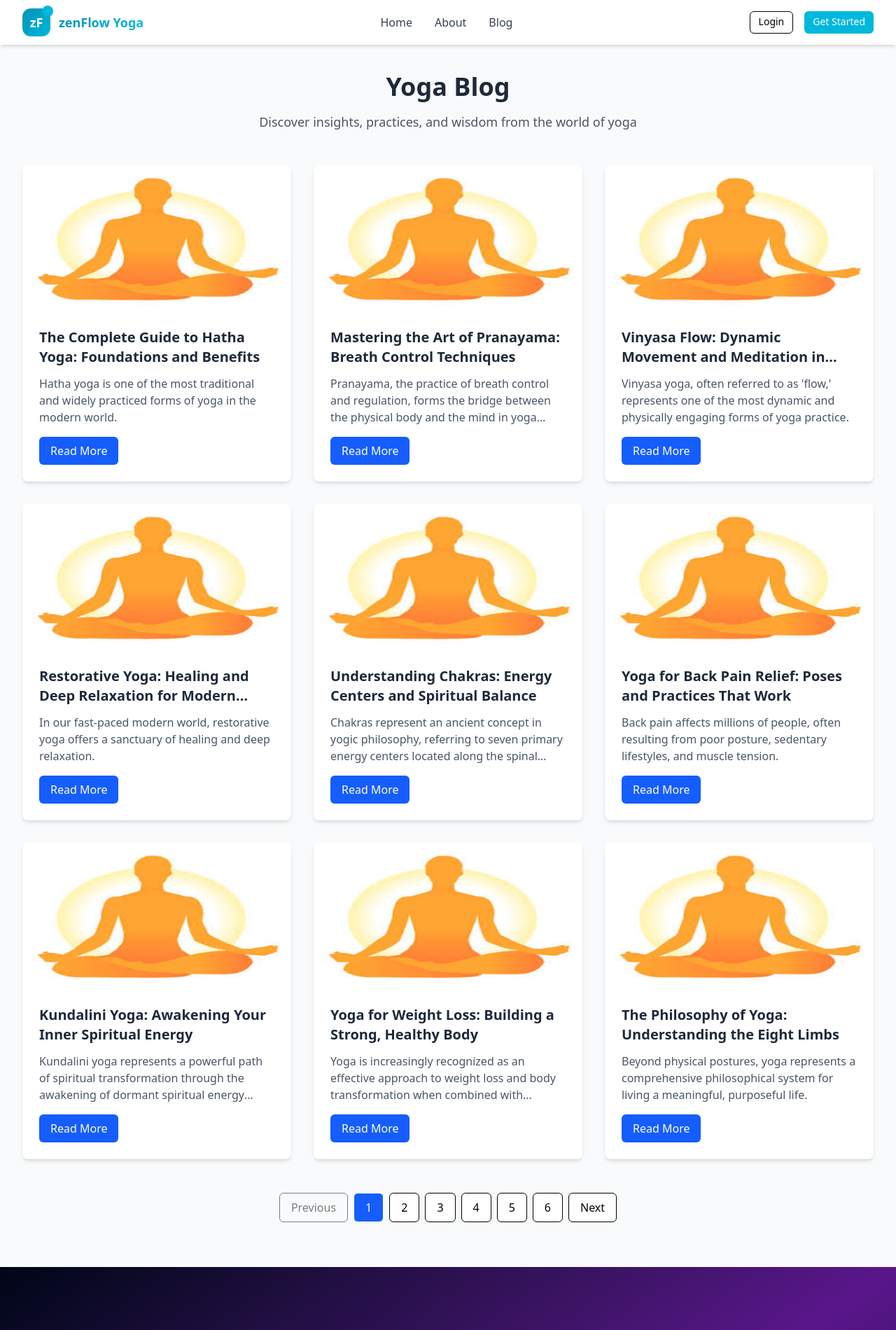
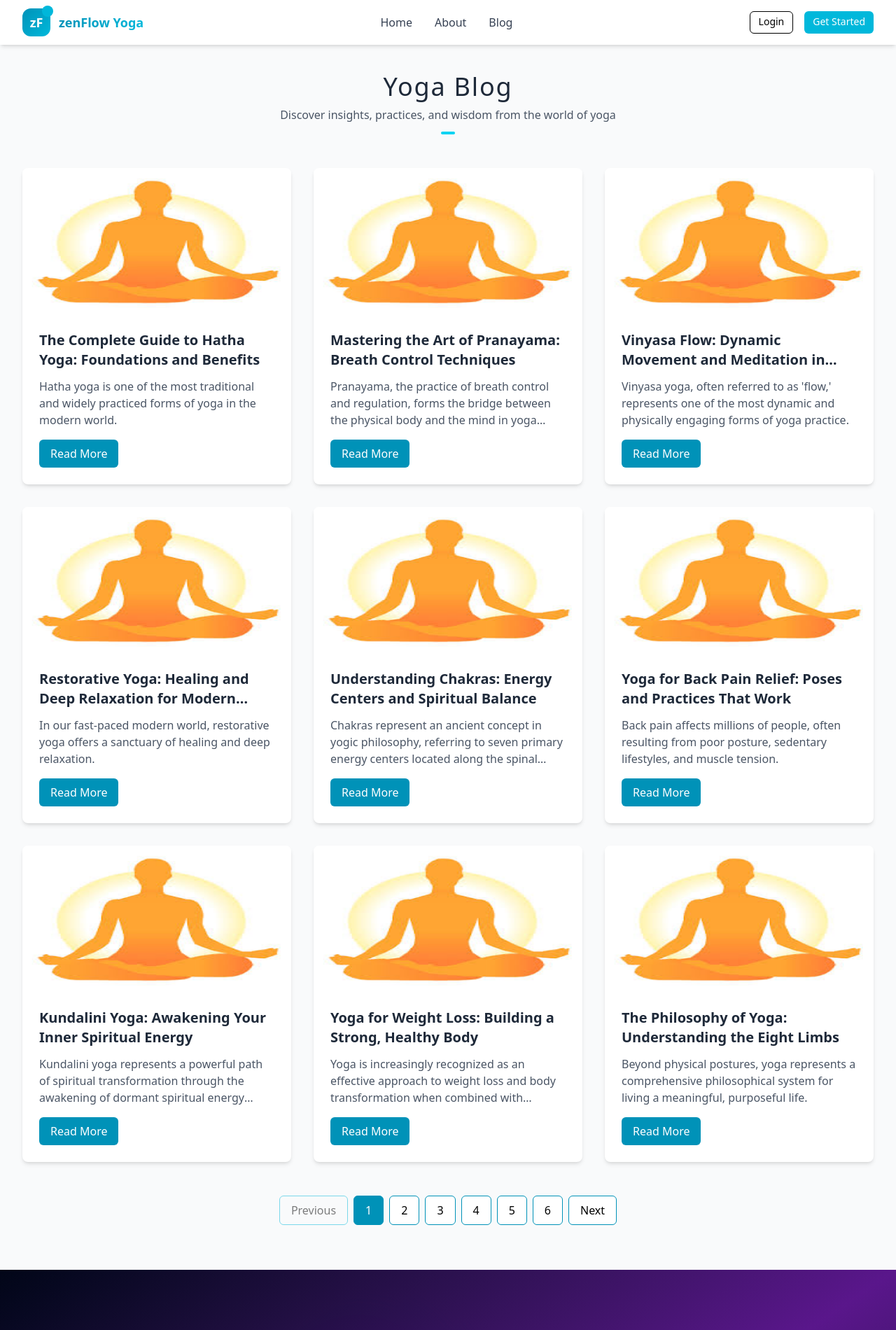
Before and after one commit to momenur/zenflow-yoga, a Next.js app: page /blog/page/1 in a window 1280 px wide. Shown: the top 1900 px of the page at 70% size. Built offline with nearby package versions, Linux system fonts and the light colour scheme.

Commit message:
fix: replace static title and subtitle with AppTitle component in BlogPage

```diff
--- a/src/components/blog/index.tsx
+++ b/src/components/blog/index.tsx
@@ -4,7 +4,7 @@ import { useEffect, useState } from "react";
 import Image from "next/image";
 import Link from "next/link";
 import { yogaBlogPosts } from "./helpers/uiData";
-import { AppLoader } from "@/components/common-component";
+import { AppLoader, AppTitle } from "@/components/common-component";
 
 interface BlogPageProps {
   page?: number;
@@ -38,10 +38,10 @@ export default function BlogPage({ page = 1 }: BlogPageProps) {
           className={`transition-opacity duration-500 ${isLoading ? "opacity-30" : "opacity-100"}`}
         >
           <div className="text-center mb-12 mt-10">
-            <h1 className="text-4xl font-bold text-gray-800 mb-4">Yoga Blog</h1>
-            <p className="text-lg text-gray-600">
-              Discover insights, practices, and wisdom from the world of yoga
-            </p>
+            <AppTitle
+              title="Yoga Blog"
+              subtitle="Discover insights, practices, and wisdom from the world of yoga  "
+            />
           </div>
 
           <div className="grid grid-cols-1 md:grid-cols-2 lg:grid-cols-3 gap-8">
@@ -67,7 +67,7 @@ export default function BlogPage({ page = 1 }: BlogPageProps) {
                   </p>
                   <Link
                     href={`/blog/${post.slug}`}
-                    className="inline-block bg-blue-600 text-white px-4 py-2 rounded-md hover:bg-blue-700 transition-colors duration-200"
+                    className="inline-block bg-cyan-600 text-white px-4 py-2 rounded-md hover:bg-cyan-700 transition-colors duration-200"
                   >
                     Read More
                   </Link>
@@ -81,8 +81,8 @@ export default function BlogPage({ page = 1 }: BlogPageProps) {
               href={currentPage > 1 ? `/blog/page/${currentPage - 1}` : "/blog"}
               className={`px-4 py-2 rounded-md border transition ${
                 currentPage === 1
-                  ? "cursor-not-allowed opacity-50"
-                  : "bg-white hover:bg-gray-100"
+                  ? "cursor-not-allowed opacity-50 border-cyan-500"
+                  : "bg-white hover:bg-cyan-600 hover:text-white hover:border-cyan-600"
               }`}
             >
               Previous
@@ -92,10 +92,10 @@ export default function BlogPage({ page = 1 }: BlogPageProps) {
               <Link
                 key={pageNumber}
                 href={pageNumber === 1 ? "/blog" : `/blog/page/${pageNumber}`}
-                className={`px-4 py-2 rounded-md border transition ${
+                className={`px-4 py-2 rounded-md border border-cyan-600 transition ${
                   pageNumber === currentPage
-                    ? "bg-blue-600 text-white"
-                    : "bg-white hover:bg-gray-100"
+                    ? "bg-cyan-600 text-white"
+                    : "bg-white hover:bg-cyan-600 hover:text-white hover:border-cyan-600"
                 }`}
               >
                 {pageNumber}
@@ -108,10 +108,10 @@ export default function BlogPage({ page = 1 }: BlogPageProps) {
                   ? `/blog/page/${currentPage + 1}`
                   : `/blog/page/${totalPages}`
               }
-              className={`px-4 py-2 rounded-md border transition ${
+              className={`px-4 py-2 rounded-md border border-cyan-600 transition ${
                 currentPage === totalPages
-                  ? "cursor-not-allowed opacity-50"
-                  : "bg-white hover:bg-gray-100"
+                  ? "cursor-not-allowed opacity-50 border-cyan-500"
+                  : "bg-white hover:bg-cyan-600 hover:text-white hover:border-cyan-600"
               }`}
             >
               Next
```
